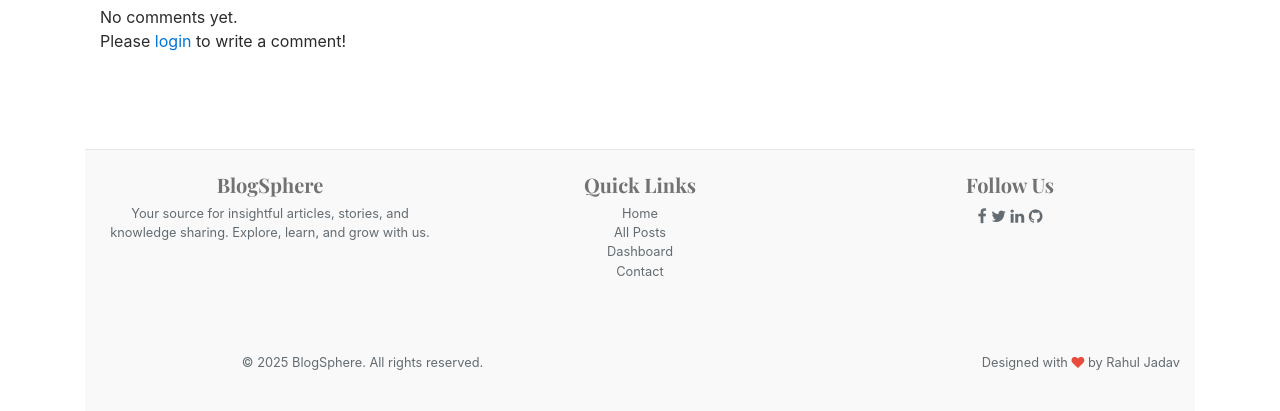
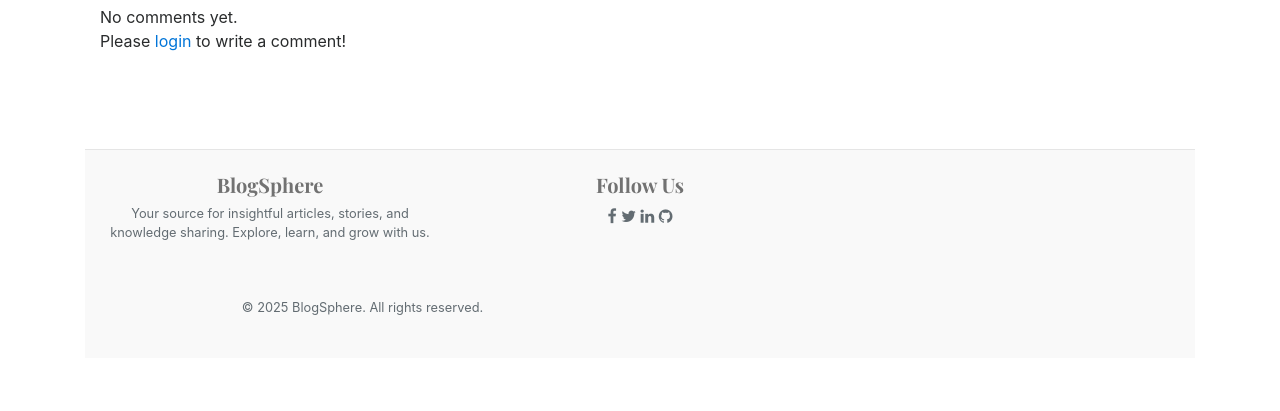
Before and after one commit to RahulJadhav2103/Blog-Application, a Django app: template templates/blogs.html in a window 1280 px wide. Shown: the part 278-689 px from the top of the page. Run offline with Django 5.2, Linux system fonts and the light colour scheme; the template is opened without the code that fills it, so the values that code supplies are empty.

Commit message:
Footer Update

```diff
--- a/templates/base.html
+++ b/templates/base.html
@@ -68,16 +68,7 @@
         <p class="text-muted small">Your source for insightful articles, stories, and knowledge sharing. Explore, learn, and grow with us.</p>
       </div>
 
-      <!-- Quick Links -->
-      <div class="col-md-4 mb-3">
-        <h5>Quick Links</h5>
-        <ul class="list-unstyled small">
-          <li><a href="/" class="text-muted text-decoration-none">Home</a></li>
-          <li><a href="/blogs" class="text-muted text-decoration-none">All Posts</a></li>
-          <li><a href="/dashboard" class="text-muted text-decoration-none">Dashboard</a></li>
-          <li><a href="#" class="text-muted text-decoration-none">Contact</a></li>
-        </ul>
-      </div>
+
 
       <!-- Follow Us -->
       <div class="col-md-4 mb-3">
@@ -96,9 +87,6 @@
       <div class="col-md-6 small text-muted">
         <p>&copy; 2025 BlogSphere. All rights reserved.</p>
       </div>
-      <div class="col-md-6 small text-muted text-md-right">
-        <p>Designed with <i class="fa fa-heart" style="color: #e74c3c;"></i> by <a href="#" class="text-decoration-none text-muted">Rahul Jadav</a></p>
-      </div>
     </div>
   </div>
 </footer>
```
Also changed, not shown: db.sqlite3.
